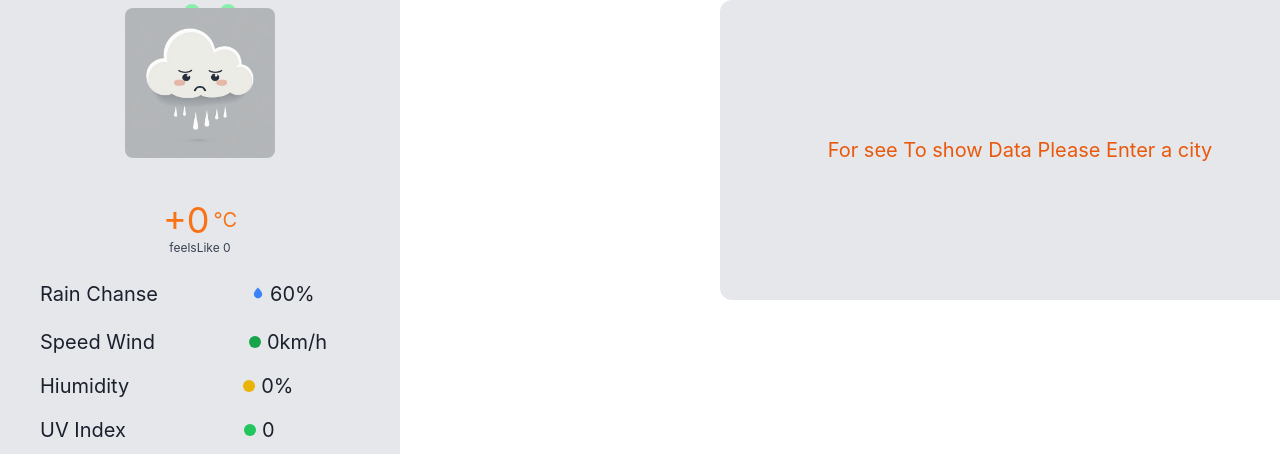
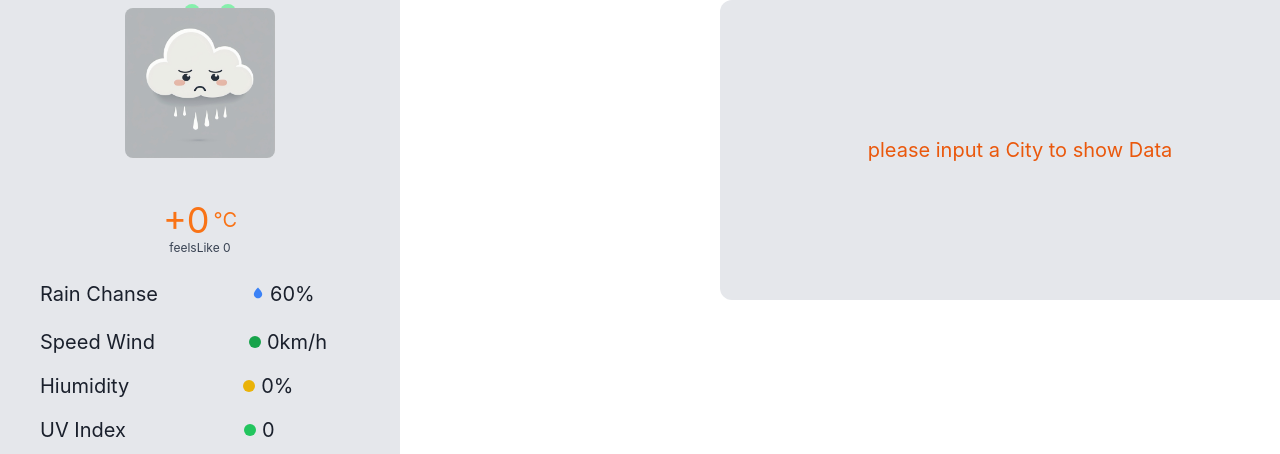
Before and after one commit to mrejo11/weather-webApp, a Next.js app: page / in a window 1280 px wide. Shown: the part 200-654 px from the top of the page. Built offline with nearby package versions, Linux system fonts and the light colour scheme.

Commit message:
updateSomeContent

```diff
--- a/src/app/components/RightSideApp.tsx
+++ b/src/app/components/RightSideApp.tsx
@@ -12,7 +12,7 @@ export default function RightSideApp({ weatherData }: ShowDisplayDataRight) {
   const sunsetEpoch = weatherData?.currentConditions?.sunsetEpoch ?? 0;
   if(!weatherData){
     return <div className="hidden lg:flex  absolute justify-center lg:w-[600px] lg:h-[300px] p-4  lg:top-[25vh] lg:left-[40vh] bg-gray-200 lg:rounded-xl lg:text-xl text-orange-500">
-      <div className="text-xl text-orange-600 translate-y-[120px]">For see To show Data Please Enter a city</div>
+      <div className="text-xl text-orange-600 translate-y-[120px]">please input a City to show Data</div>
     </div>
   }
   // const tempMax = weatherData?.days?.tempmax ?? 0;
```
